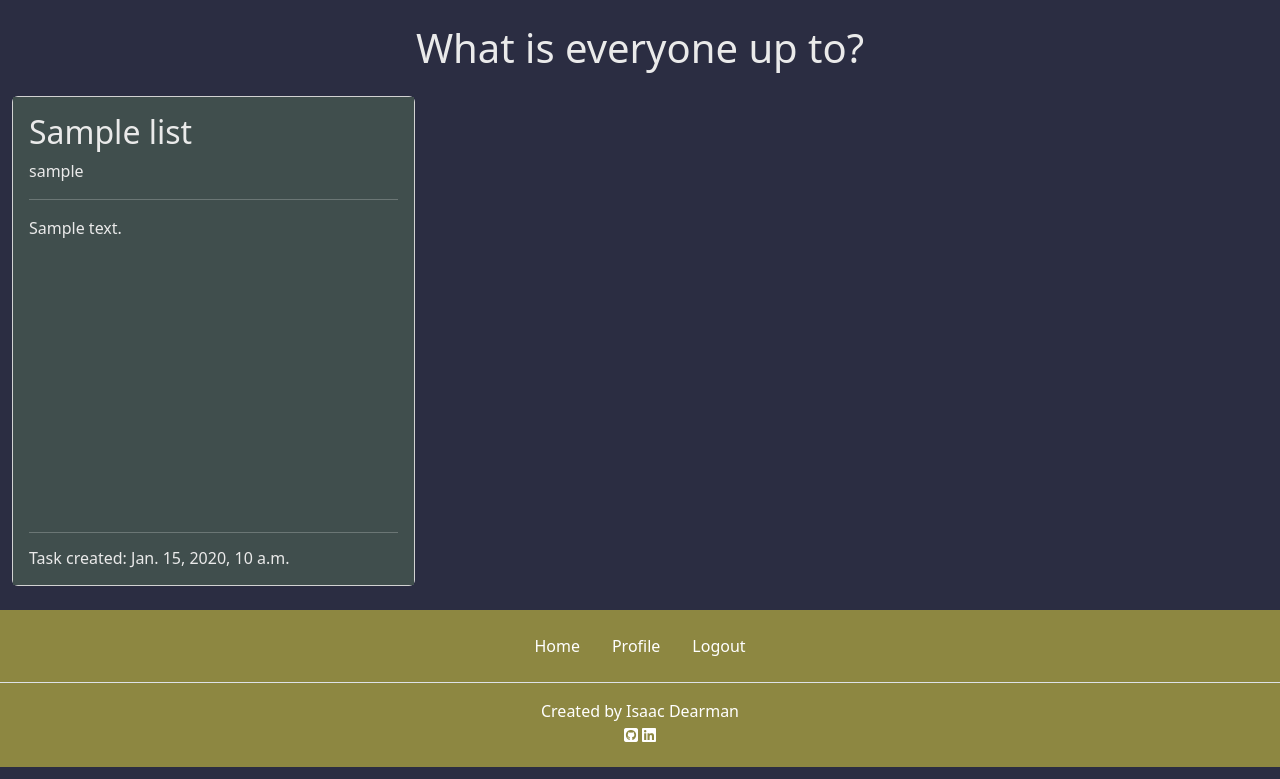
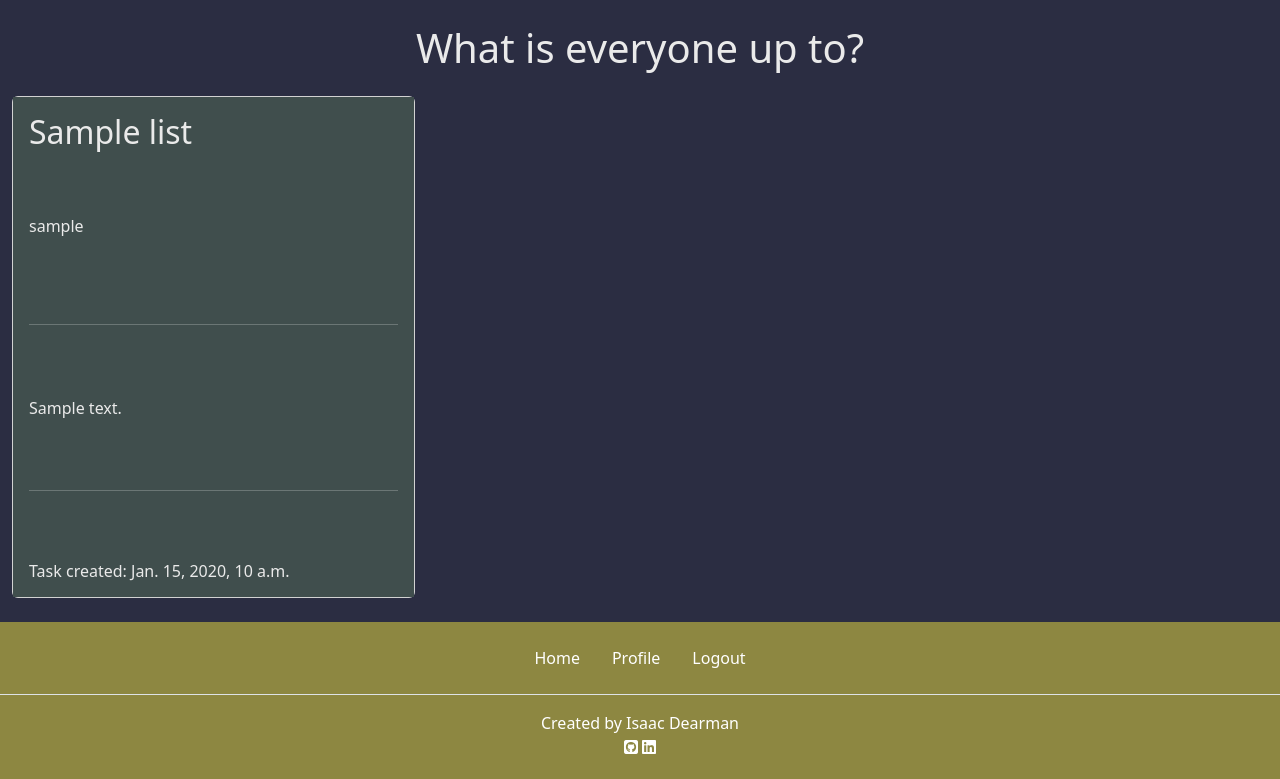
Before and after one commit to Code-Dearman/Django-Capstone, a Django app: page / in a window 1280 px wide. Shown: the part 56-835 px from the top of the page. Run offline with Django 4.2, Linux system fonts and the light colour scheme; tables that the repository leaves empty hold one stand-in row (values such as "Sample post"); some libraries are stand-ins or nearby versions.

Commit message:
add flex properties to cards

```diff
--- a/static/css/style.css
+++ b/static/css/style.css
@@ -69,11 +69,20 @@ main {
 .card-body {
     color: #EAEAEA;
     background-color: #404E4D;
+    display: flex;
+    flex-direction: column;
+    height: 100%;
+}
+
+.card-body {
+    display: flex;
+    flex-direction: column;
+    justify-content: space-between;
+    height: 500px;
 }
 
 .cardTextContainer {
     overflow-y: auto;
-    height: 300px;
 }
 
 
```
Also changed, not shown: to_do/templates/to_do/to_do_list.html (+1 -23 lines).
